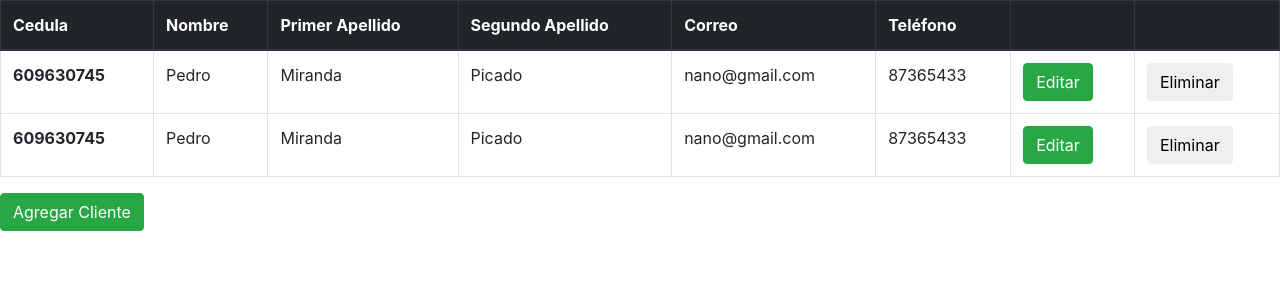
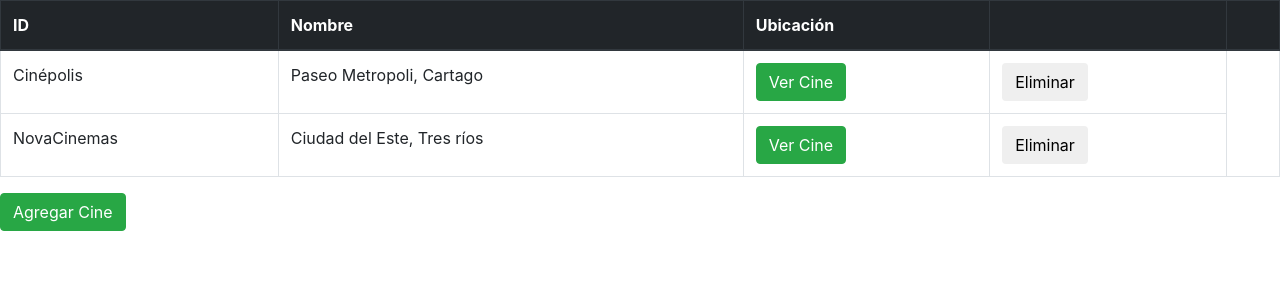
Before and after one commit to BasesDeDatos2018S2/CineTEC-Admin, an Angular app: page / in a window 1280 px wide. Shown: the top 300 px of the page. Built offline with nearby package versions, Linux system fonts and the light colour scheme.

Commit message:
Add new view(cinemas)

```diff
--- a/src/app/app.component.html
+++ b/src/app/app.component.html
@@ -1,2 +1,3 @@
 <!-- <app-nav-bar><app-nav-bar> -->
-<app-view-clients><app-view-clients>
+<app-view-cinemas><app-view-cinemas>
+<!-- <app-view-clients><app-view-clients> -->
--- a/src/app/app.module.ts
+++ b/src/app/app.module.ts
@@ -4,12 +4,14 @@
 import { AppComponent } from './app.component';
 import { ViewClientsComponent } from './components/view-clients/view-clients.component';
 import { NavBarComponent } from './components/nav-bar/nav-bar.component';
+import { ViewCinemasComponent } from './components/view-cinemas/view-cinemas.component';
 
 @NgModule({
   declarations: [
     AppComponent,
     ViewClientsComponent,
-    NavBarComponent
+    NavBarComponent,
+    ViewCinemasComponent
   ],
   imports: [
     BrowserModule,
--- /dev/null
+++ b/src/app/classes/cinema.ts
@@ -0,0 +1,7 @@
+export class Cinema {
+  constructor(
+    public id: number,
+    public name: string,
+    public location: string,
+  ) {  }
+}
--- /dev/null
+++ b/src/app/components/view-cinemas/view-cinemas.component.css
@@ -0,0 +1,13 @@
+.results tr[visible='false'],
+.no-result{
+  display:none;
+}
+
+.results tr[visible='true']{
+  display:table-row;
+}
+
+.counter{
+  padding:8px;
+  color:#ccc;
+}
--- /dev/null
+++ b/src/app/components/view-cinemas/view-cinemas.component.html
@@ -0,0 +1,117 @@
+<div *ngIf="!add_cinema && !view_cinema">
+
+
+<table class="table table-hover table-bordered results">
+  <thead class="thead-dark">
+    <tr>
+      <th *ngFor=" let header of header_list" scope="col">{{header}} </th>
+    </tr>
+    <tr class="warning no-result">
+      <td colspan="4"><i class="fa fa-warning"></i> No result</td>
+    </tr>
+  </thead>
+  <tbody>
+    <tr *ngFor="let cinema of cinema_list">
+      <td>{{cinema.name}}</td>
+      <td>{{cinema.location}}</td>
+      <td><button type="submit" class="btn btn-success" (click)="hola" >Ver Cine</button></td>
+      <td><button type="submit" class="btn " (click)="delete_cinema(cinema.id)" >Eliminar</button></td>
+    </tr>
+  </tbody>
+</table>
+<button type="submit" class="btn btn-success" (click)="add_cinema=true" >Agregar Cine</button>
+
+</div>
+
+
+<div class="container" *ngIf="add_cinema">
+<h1>Agregar Cine</h1>
+  <form (ngSubmit)="onSubmitAdd()" #addCinemaForm="ngForm">
+
+    <div class="form-group">
+      <label for="name">Nombre</label>
+      <input type="text" class="form-control" id="name"
+             required
+             [(ngModel)]="cinema_to_add.name" name="name"
+             #name="ngModel" placeholder="CCM Cinemas, Cinépolis, Cine Magaly">
+
+      <div [hidden]="name.valid || name.pristine"
+           class="alert alert-danger">
+        EL nombre es requerido
+      </div>
+    </div>
+
+    <div class="form-group">
+      <label for="location">Ubicación</label>
+      <input type="text" class="form-control" id="location"
+             [(ngModel)]="cinema_to_add.location" name="location"
+             placeholder="Cartago, Tres Ríos, San José">
+    </div>
+
+    <button type="submit" class="btn btn-success" [disabled]="!addCinemaForm.form.valid">Submit</button>
+  </form>
+</div>
+
+
+<!-- <div class="container" *ngIf="edit_">
+<h1>Editar Cliente</h1>
+  <form (ngSubmit)="onSubmitEdit()" #editClientForm="ngForm">
+
+    <div class="form-group">
+      <label for="cedula">Cédula</label>
+      <input type="number" class="form-control" id="cedula"
+             required
+             [(ngModel)]="client_to_edit.cedula" name="cedula"
+             #cedula="ngModel" placeholder="601760756">
+
+      <div [hidden]="cedula.valid || cedula.pristine"
+           class="alert alert-danger">
+        La cédula es requerida
+      </div>
+    </div>
+
+    <div class="form-group">
+      <label for="name">Nombre</label>
+      <input type="text" class="form-control" id="name"
+             required
+             [(ngModel)]="client_to_edit.name" name="name"
+             #name="ngModel" placeholder="Kristy, Krissia, Verónica">
+
+      <div [hidden]="name.valid || name.pristine"
+           class="alert alert-danger">
+        EL nombre es requerido
+      </div>
+    </div>
+
+    <div class="form-group">
+      <label for="FLname">Primer Apellido</label>
+      <input type="text" class="form-control" id="FLname"
+             [(ngModel)]="client_to_edit.lastname1" name="FLname"
+             placeholder="Rodríguez, Agüero, Melloni">
+    </div>
+
+    <div class="form-group">
+      <label for="SLname">Segundo Apellido</label>
+      <input type="text" class="form-control" id="SLname"
+             [(ngModel)]="client_to_edit.lastname2" name="SLname"
+             placeholder="Delgado, Murillo, Campanini">
+    </div>
+
+
+    <div class="form-group">
+      <label for="correo">Correo</label>
+      <input type="text" class="form-control" id="correo"
+             [(ngModel)]="client_to_edit.email" name="correo"
+             placeholder="usuario@correo.com">
+    </div>
+
+
+    <div class="form-group">
+      <label for="Number">Teléfono</label>
+      <input type="number" class="form-control" id="Number"
+             [(ngModel)]="client_to_edit.phone" name="Number">
+    </div>
+
+    <button type="submit" class="btn btn-success" [disabled]="!editClientForm.form.valid">Submit</button>
+  </form>
+</div> -->
--- /dev/null
+++ b/src/app/components/view-cinemas/view-cinemas.component.ts
@@ -0,0 +1,49 @@
+import { Component, OnInit } from '@angular/core';
+import { Cinema } from '../../classes/cinema';
+
+@Component({
+  selector: 'app-view-cinemas',
+  templateUrl: './view-cinemas.component.html',
+  styleUrls: ['./view-cinemas.component.css']
+})
+export class ViewCinemasComponent implements OnInit {
+
+  add_cinema: boolean;
+  cinema_list: Cinema[] = [];
+  cinema_to_add: Cinema;
+  header_list: string[] = [];
+  constructor() {
+    this.add_cinema = false;
+    this.cinema_to_add = new Cinema(0,"", "");
+    this.header_list = ["ID", "Nombre", "Ubicación","","",];
+    this.cinema_list.push(new Cinema(1, "Cinépolis","Paseo Metropoli, Cartago"));
+    this.cinema_list.push(new Cinema(2, "NovaCinemas", "Ciudad del Este, Tres ríos"));
+    console.log(this.cinema_list);
+  }
+
+  ngOnInit() {
+  }
+
+  onSubmitAdd() {
+    this.cinema_to_add.id = this.cinema_list.length;
+    this.cinema_list.push(this.cinema_to_add);
+    this.add_cinema = false;
+    this.cinema_to_add = new Cinema(0,"", "");
+  }
+
+  show_add_cinema() {
+    this.add_cinema = true;
+  }
+
+  delete_cinema(id) {
+    console.log("delete", id);
+    for (let i = 0; i < this.cinema_list.length; i++) {
+      if (this.cinema_list[i].id == id) {
+        console.log(this.cinema_list[i]);
+        this.cinema_list.splice(i, 1);
+        break;
+      }
+    }
+  }
+
+}
```
Also changed, not shown: 1 other file (tests, documents, lock files or other folders).
